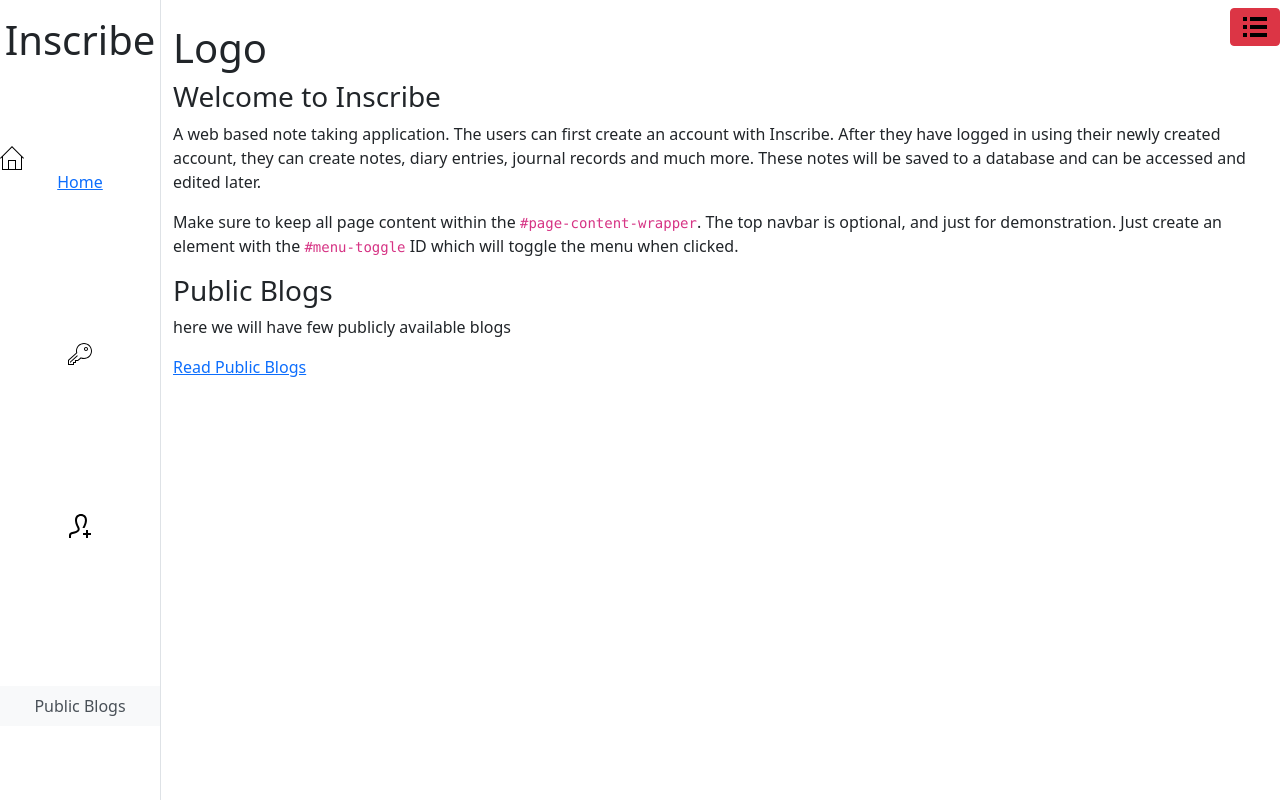
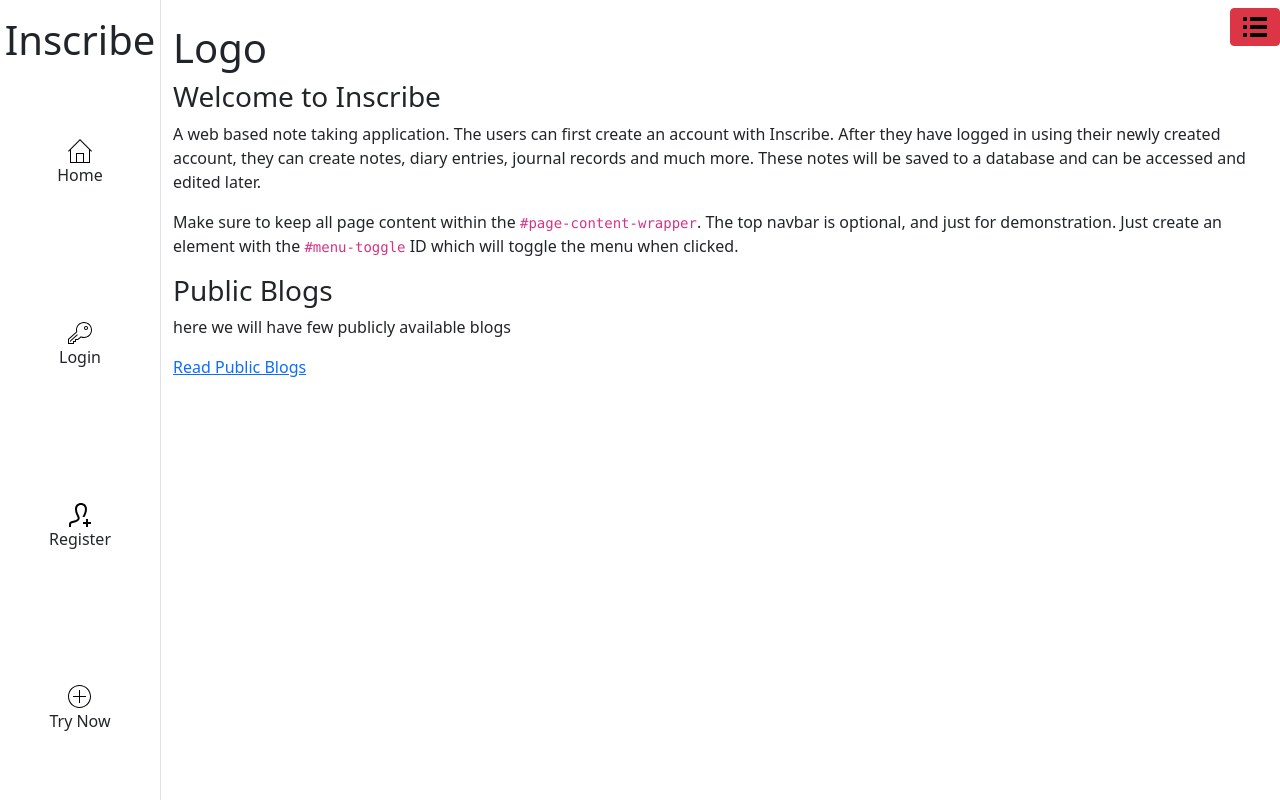
Before and after one commit to ManishaKallem/Inscribe, a Django app: page / in a window 1280 px wide. Run offline with Django 3.2, Linux system fonts and the light colour scheme; some libraries are stand-ins or nearby versions.

Commit message:
feat(inscribe/templates/includes/navbar.html): new icons

```diff
--- a/inscribe/templates/includes/navbar.html
+++ b/inscribe/templates/includes/navbar.html
@@ -3,7 +3,8 @@
   <div
     class="list-group text-center list-group-flush flex-grow-1 justify-content-around"
   >
-    <a href="#" class="d-flex flex-column">
+    <div class="d-flex flex-column">
+      <a href="#">
         <svg
           width="24"
           height="24"
@@ -15,9 +16,11 @@
             d="M22 11.414v12.586h-20v-12.586l-1.293 1.293-.707-.707 12-12 12 12-.707.707-1.293-1.293zm-6 11.586h5v-12.586l-9-9-9 9v12.586h5v-9h8v9zm-1-7.889h-6v7.778h6v-7.778z"
           />
         </svg>
-      Home
       </a>
-    <a href="#" class="">
+      <div>Home</div>
+    </div>
+    <div class="d-flex flex-column">
+      <a href="#">
         <svg
           width="24"
           height="24"
@@ -30,7 +33,10 @@
           />
         </svg>
       </a>
-    <a href="#" class="">
+      <div>Login</div>
+    </div>
+    <div class="d-flex flex-column">
+      <a href="#">
         <svg
           xmlns="http://www.w3.org/2000/svg"
           width="24"
@@ -42,10 +48,24 @@
           />
         </svg>
       </a>
-    <a href="#" class="list-group-item mx-auto list-group-item-action bg-light">
-      Public Blogs
+      <div>Register</div>
+    </div>
+    <div class="d-flex flex-column">
+      <a href="#">
+        <svg
+          width="24"
+          height="24"
+          xmlns="http://www.w3.org/2000/svg"
+          fill-rule="evenodd"
+          clip-rule="evenodd"
+        >
+          <path
+            d="M11.5 0c6.347 0 11.5 5.153 11.5 11.5s-5.153 11.5-11.5 11.5-11.5-5.153-11.5-11.5 5.153-11.5 11.5-11.5zm0 1c5.795 0 10.5 4.705 10.5 10.5s-4.705 10.5-10.5 10.5-10.5-4.705-10.5-10.5 4.705-10.5 10.5-10.5zm.5 10h6v1h-6v6h-1v-6h-6v-1h6v-6h1v6z"
+          />
+        </svg>
       </a>
-
+      <div>Try Now</div>
+    </div>
   </div>
 </div>
 <div class="position-absolute top-0 right-0">
```
Lines whose indentation alone changed are shown as unchanged.
